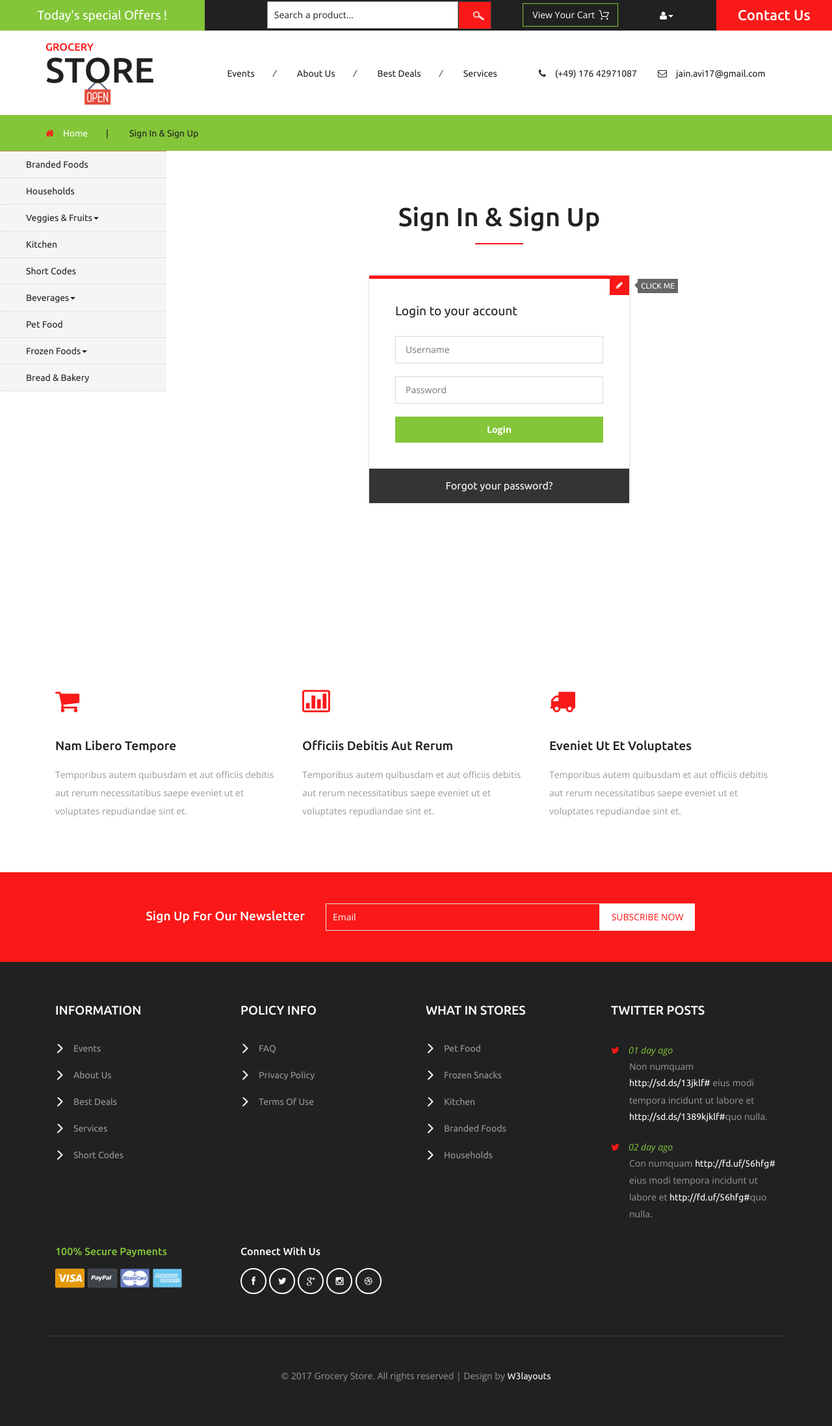
After one commit to jainavi-zz/groceryapp, a Django app: page /login in a window 1280 px wide. The commit adds this page. Shown: the whole page at 65% size. Run offline with Django 3.2, Linux system fonts and the light colour scheme; some libraries are stand-ins or nearby versions.

Commit message:
login page added

```diff
--- a/app/views.py
+++ b/app/views.py
@@ -7,3 +7,6 @@ def index(request):
 
 def contact(request):
 	return render_to_response("contact.html")
+
+def login(request):
+	return render_to_response("login.html")
--- a/groceryapp/urls.py
+++ b/groceryapp/urls.py
@@ -22,5 +22,6 @@ from app import views
 urlpatterns = [
 	url(r'^$', views.index, name='index'),
 	url(r'^contact/', views.contact, name='contact'),
+	url(r'^login', views.login, name='login'),
     url(r'^admin/', admin.site.urls),
 ] + static(settings.STATIC_URL, document_root=settings.STATIC_ROOT)
--- a/templates/header.html
+++ b/templates/header.html
@@ -24,8 +24,8 @@
 				<div class="mega-dropdown-menu">
 					<div class="w3ls_vegetables">
 						<ul class="dropdown-menu drp-mnu">
-							<li><a href="login.html">Login</a></li>
-							<li><a href="login.html">Sign Up</a></li>
+							<li><a href="/login">Login</a></li>
+							<li><a href="/login">Sign Up</a></li>
 						</ul>
 					</div>
 				</div>
--- /dev/null
+++ b/templates/login.html
@@ -0,0 +1,159 @@
+{% load staticfiles %}
+<!DOCTYPE html>
+<html>
+	<head>
+		<title>Grocery Store a Ecommerce Online Shopping Category Flat Bootstrap Responsive Website Template | Sign In & Sign Up :: w3layouts</title>
+		<!-- for-mobile-apps -->
+		<meta name="viewport" content="width=device-width, initial-scale=1">
+		<meta http-equiv="Content-Type" content="text/html; charset=utf-8" />
+		<meta name="keywords" content="Grocery Store Responsive web template, Bootstrap Web Templates, Flat Web Templates, Android Compatible web template,
+			Smartphone Compatible web template, free webdesigns for Nokia, Samsung, LG, SonyEricsson, Motorola web design" />
+		<script type="application/x-javascript"> addEventListener("load", function() { setTimeout(hideURLbar, 0); }, false);
+			function hideURLbar(){ window.scrollTo(0,1); }
+		</script>
+		<!-- //for-mobile-apps -->
+		<link href="{% static 'css/bootstrap.css' %}" rel="stylesheet" type="text/css" media="all" />
+		<link href="{% static 'css/style.css' %}" rel="stylesheet" type="text/css" media="all" />
+		<!-- font-awesome icons -->
+		<link href="{% static 'css/font-awesome.css' %}" rel="stylesheet" type="text/css" media="all" />
+		<!-- //font-awesome icons -->
+		<!-- js -->
+		<script src="{% static 'js/jquery-1.11.1.min.js' %}"></script>
+		<!-- //js -->
+		<link href='//fonts.googleapis.com/css?family=Ubuntu:400,300,300italic,400italic,500,500italic,700,700italic' rel='stylesheet' type='text/css'>
+		<link href='//fonts.googleapis.com/css?family=Open+Sans:400,300,300italic,400italic,600,600italic,700,700italic,800,800italic' rel='stylesheet' type='text/css'>
+		<!-- start-smoth-scrolling -->
+		<script type="text/javascript" src="{% static 'js/move-top.js' %}"></script>
+		<script type="text/javascript" src="{% static 'js/easing.js' %}"></script>
+		<script type="text/javascript">
+			jQuery(document).ready(function($) {
+				$(".scroll").click(function(event){
+					event.preventDefault();
+					$('html,body').animate({scrollTop:$(this.hash).offset().top},1000);
+				});
+			});
+		</script>
+		<!-- start-smoth-scrolling -->
+	</head>
+	<body>
+		<!-- header -->
+		{% include "header.html" %}
+		<!-- //header -->
+		<!-- products-breadcrumb -->
+		<div class="products-breadcrumb">
+			<div class="container">
+				<ul>
+					<li><i class="fa fa-home" aria-hidden="true"></i><a href="index.html">Home</a><span>|</span></li>
+					<li>Sign In & Sign Up</li>
+				</ul>
+			</div>
+		</div>
+		<!-- //products-breadcrumb -->
+		<!-- banner -->
+		<div class="banner">
+			{% include "left_menu.html" %}
+			<div class="w3l_banner_nav_right">
+				<!-- login -->
+				<div class="w3_login">
+					<h3>Sign In & Sign Up</h3>
+					<div class="w3_login_module">
+						<div class="module form-module">
+							<div class="toggle">
+								<i class="fa fa-times fa-pencil"></i>
+								<div class="tooltip">Click Me</div>
+							</div>
+							<div class="form">
+								<h2>Login to your account</h2>
+								<form action="#" method="post">
+									<input type="text" name="Username" placeholder="Username" required=" ">
+									<input type="password" name="Password" placeholder="Password" required=" ">
+									<input type="submit" value="Login">
+								</form>
+							</div>
+							<div class="form">
+								<h2>Create an account</h2>
+								<form action="#" method="post">
+									<input type="text" name="Username" placeholder="Username" required=" ">
+									<input type="password" name="Password" placeholder="Password" required=" ">
+									<input type="email" name="Email" placeholder="Email Address" required=" ">
+									<input type="text" name="Phone" placeholder="Phone Number" required=" ">
+									<input type="submit" value="Register">
+								</form>
+							</div>
+							<div class="cta"><a href="#">Forgot your password?</a></div>
+						</div>
+					</div>
+					<script>
+						$('.toggle').click(function(){
+						  // Switches the Icon
+						  $(this).children('i').toggleClass('fa-pencil');
+						  // Switches the forms
+						  $('.form').animate({
+							height: "toggle",
+							'padding-top': 'toggle',
+							'padding-bottom': 'toggle',
+							opacity: "toggle"
+						  }, "slow");
+						});
+					</script>
+				</div>
+				<!-- //login -->
+			</div>
+			<div class="clearfix"></div>
+		</div>
+		<!-- //banner -->
+		<!-- newsletter-top-serv-btm -->
+		<div class="newsletter-top-serv-btm">
+			<div class="container">
+				<div class="col-md-4 wthree_news_top_serv_btm_grid">
+					<div class="wthree_news_top_serv_btm_grid_icon">
+						<i class="fa fa-shopping-cart" aria-hidden="true"></i>
+					</div>
+					<h3>Nam libero tempore</h3>
+					<p>Temporibus autem quibusdam et aut officiis debitis aut rerum necessitatibus
+						saepe eveniet ut et voluptates repudiandae sint et.
+					</p>
+				</div>
+				<div class="col-md-4 wthree_news_top_serv_btm_grid">
+					<div class="wthree_news_top_serv_btm_grid_icon">
+						<i class="fa fa-bar-chart" aria-hidden="true"></i>
+					</div>
+					<h3>officiis debitis aut rerum</h3>
+					<p>Temporibus autem quibusdam et aut officiis debitis aut rerum necessitatibus
+						saepe eveniet ut et voluptates repudiandae sint et.
+					</p>
+				</div>
+				<div class="col-md-4 wthree_news_top_serv_btm_grid">
+					<div class="wthree_news_top_serv_btm_grid_icon">
+						<i class="fa fa-truck" aria-hidden="true"></i>
+					</div>
+					<h3>eveniet ut et voluptates</h3>
+					<p>Temporibus autem quibusdam et aut officiis debitis aut rerum necessitatibus
+						saepe eveniet ut et voluptates repudiandae sint et.
+					</p>
+				</div>
+				<div class="clearfix"> </div>
+			</div>
+		</div>
+		<!-- //newsletter-top-serv-btm -->
+		<!-- newsletter -->
+		<div class="newsletter">
+			<div class="container">
+				<div class="w3agile_newsletter_left">
+					<h3>sign up for our newsletter</h3>
+				</div>
+				<div class="w3agile_newsletter_right">
+					<form action="#" method="post">
+						<input type="email" name="Email" value="Email" onfocus="this.value = '';" onblur="if (this.value == '') {this.value = 'Email';}" required="">
+						<input type="submit" value="subscribe now">
+					</form>
+				</div>
+				<div class="clearfix"> </div>
+			</div>
+		</div>
+		<!-- //newsletter -->
+		<!-- footer -->
+		{% include "footer.html" %}
+		<!-- //footer -->
+	</body>
+</html>
```
